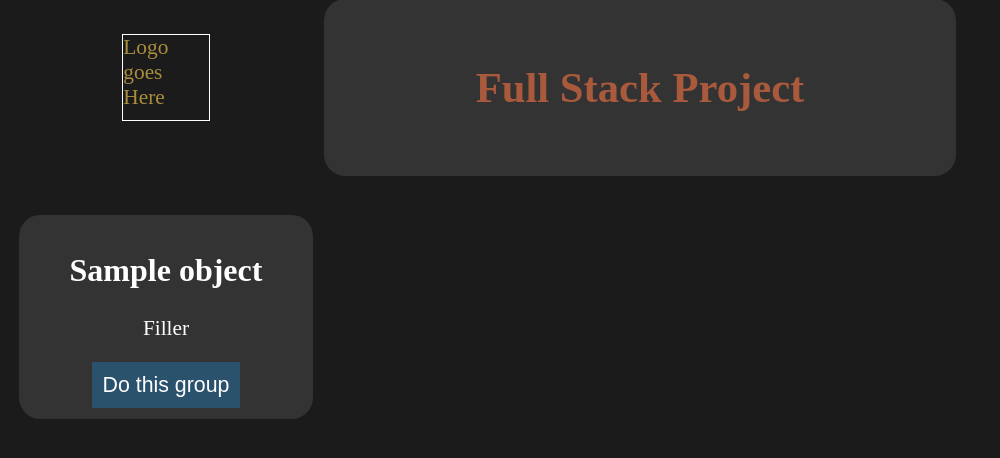
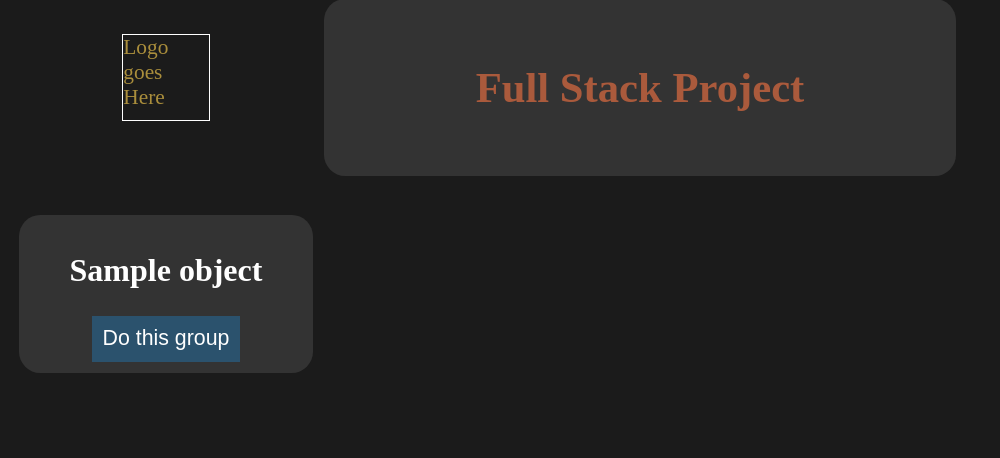
Before and after one commit to joecwilson/FullStack, a Django app: template templates/index.html in a window 1280 px wide. Shown: the part 38-496 px from the top of the page, without its empty margins (0-1000 px from the left). Run offline with Django 3.2, Linux system fonts and the light colour scheme; the template is opened without the code that fills it: most values are stand-ins (such as "Sample title", 1, 10 or a date in 2020).

Commit message:
Removed question space, as it was unnessecary and taking excessive dev time

```diff
--- a/templates/index.html
+++ b/templates/index.html
@@ -22,9 +22,6 @@
                 <h2>
                     {{object.title}}
                 </h2>
-                <p>
-                    Filler
-                </p>
                 <button>
                     Do this group
                 </button>
```
